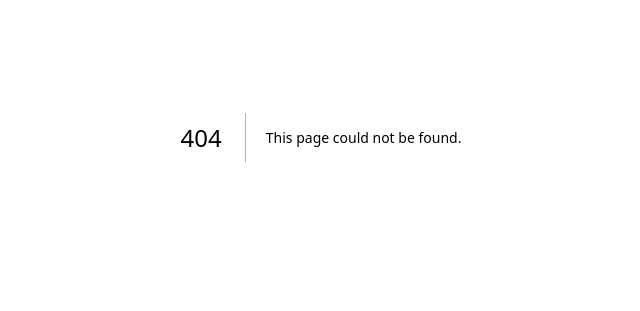
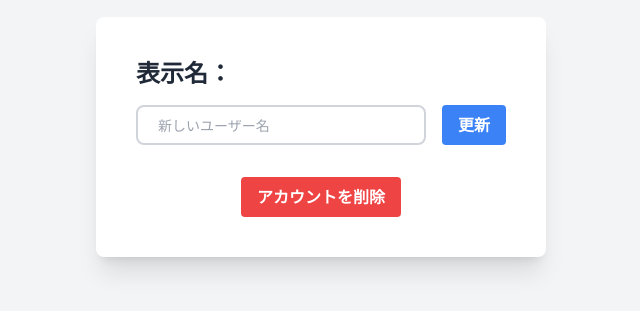
Before and after one commit to suzukiyashiro/line-clone-app, a Next.js app: page /settings in a window 1280 px wide. Before the commit this address had no page. Shown: the part 263-574 px from the top of the page, without its empty margins (319-959 px from the left). Built offline with nearby package versions, Linux system fonts and the light colour scheme.

Commit message:
設定ページの追加

```diff
--- /dev/null
+++ b/src/app/settings/page.tsx
@@ -0,0 +1,81 @@
+"use client";
+
+import React, { useState, useEffect } from 'react'
+import { useRouter } from 'next/navigation';
+import { auth } from "@/firebase/firebaseConfig";
+import { updateProfile, deleteUser, reauthenticateWithCredential, EmailAuthProvider } from "firebase/auth";
+
+const SettingsPage = () => {
+  const router = useRouter();
+  const [userName, setUserName] = useState('');
+
+  useEffect(() => {
+    if(auth.currentUser) {
+      setUserName(auth.currentUser.displayName || '');
+    }
+  }, []);
+
+  const handleUserNameChange = (e: any) => {
+    setUserName(e.target.value);
+  };
+
+  const updateUserName = () => {
+    if(auth.currentUser) {
+      updateProfile(auth.currentUser, {
+        displayName: userName,
+      }).then(() => {
+        alert("ユーザー名が更新されました。");
+      }).catch((error) => {
+        alert(`ユーザー名の更新に失敗しました。${error}`);
+      });
+    }
+  };
+
+  const reauthenticate = (password: string) => {
+    if(auth.currentUser && auth.currentUser.email) {
+      const credential = EmailAuthProvider.credential(
+        auth.currentUser.email,
+        password
+      );
+      return reauthenticateWithCredential(auth.currentUser, credential);
+    }
+    return Promise.reject(new Error("再認証のための情報が不足しています。"));
+  };
+
+  const handleDeleteAccount = () => {
+    const password = prompt("アカウントの削除を続行するには、パスワードを入力してください:");
+    if (!password) {
+      alert("パスワードが入力されていません。");
+      return;
+    }
+    reauthenticate(password).then(() => {
+      if(auth.currentUser) {
+        deleteUser(auth.currentUser).then(() => {
+          alert("アカウントが削除されました。");
+          router.push('/auth')
+        }).catch((error) => {
+          alert(`アカウントの削除に失敗しました。${error}`);
+        });
+      }
+    }).catch((error) => {
+      alert(`再認証に失敗しました。${error}`);
+    });
+  };
+
+  return (
+    <div className="flex flex-col items-center justify-center min-h-screen bg-gray-100">
+      <div className="p-10 bg-white shadow-xl rounded-lg space-y-8">
+        <div className="updateUserName space-y-4">
+          <p className="text-2xl font-semibold text-gray-800">表示名：<span className="text-blue-500">{userName}</span></p>
+          <input type="text" value={userName} onChange={handleUserNameChange} placeholder="新しいユーザー名" className="border-2 border-gray-300 bg-white h-10 px-5 pr-16 rounded-lg text-sm focus:ring-blue-500 focus:border-blue-500 mr-4"/>
+          <button onClick={updateUserName} className="bg-blue-500 hover:bg-blue-700 text-white font-bold py-2 px-4 rounded focus:outline-none focus:shadow-outline transition duration-300 ease-in-out transform hover:scale-105">更新</button>
+        </div>
+        <div className="deleteAccount mt-8 flex justify-center">
+          <button onClick={handleDeleteAccount} className="bg-red-500 hover:bg-red-700 text-white font-bold py-2 px-4 rounded focus:outline-none focus:shadow-outline transition duration-300 ease-in-out transform hover:scale-105">アカウントを削除</button>
+        </div>
+      </div>
+    </div>
+  )
+}
+
+export default SettingsPage
```
